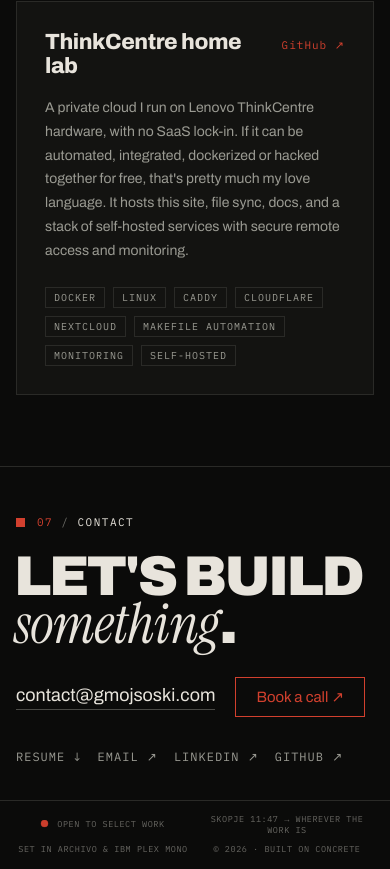
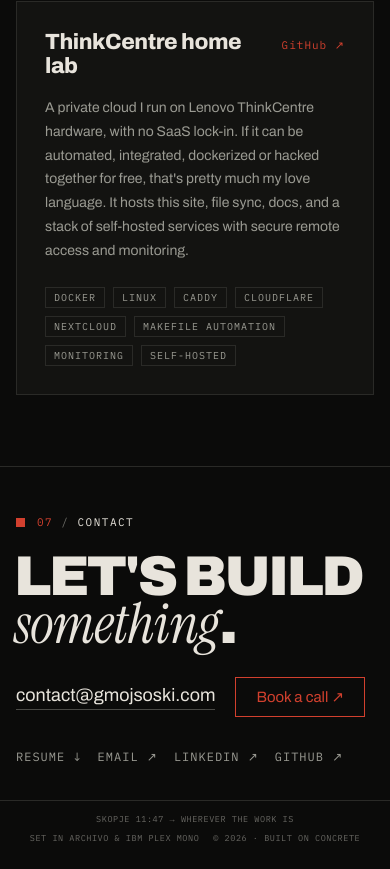
Before and after one commit to abracadaniel92/portfolio_v2, a React (Vite) app: page / in a window 390 px wide. Shown: the part 8607-9476 px from the top of the page. Built offline with nearby package versions, Linux system fonts and the light colour scheme.

Commit message:
Hide availability status in mobile footer colophon.
Show only Skopje time on the first line and typography/copyright on the second for a tighter mobile footer.

```diff
--- a/src/components/Footer.css
+++ b/src/components/Footer.css
@@ -162,11 +162,11 @@
 
 @media (max-width: 720px) {
   .footer__colophon {
-    display: grid;
-    grid-template-columns: 1fr 1fr;
-    justify-items: center;
+    display: flex;
+    flex-direction: column;
     align-items: center;
-    gap: 8px 10px;
+    justify-content: center;
+    gap: 8px;
     padding: 12px var(--pad) 14px;
     font-size: 8.5px;
     letter-spacing: 0.55px;
@@ -175,16 +175,19 @@
   }
 
   .footer__colophon-row {
-    display: contents;
+    display: flex;
+    justify-content: center;
+    align-items: center;
+    flex-wrap: wrap;
+    gap: 6px 14px;
+    width: 100%;
+  }
+
+  .footer__status {
+    display: none;
   }
 
   .footer__colophon-item {
     white-space: normal;
-    max-width: 11rem;
-  }
-
-  .footer__status {
-    justify-content: center;
-    max-width: 11rem;
   }
 }
```
